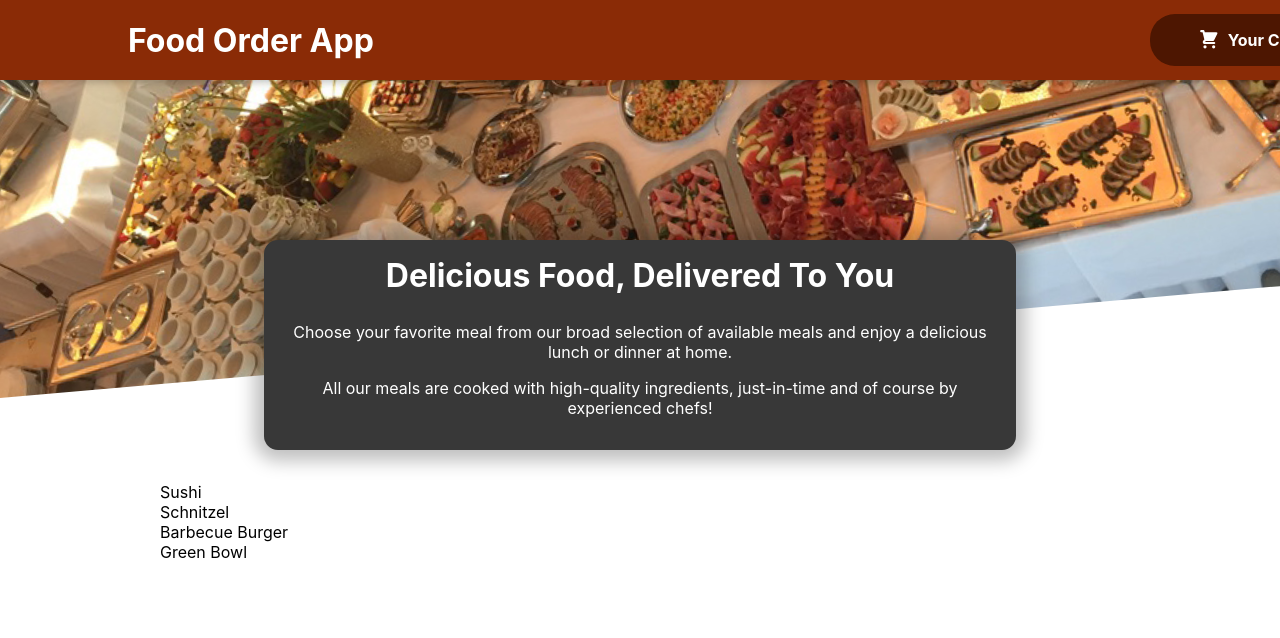
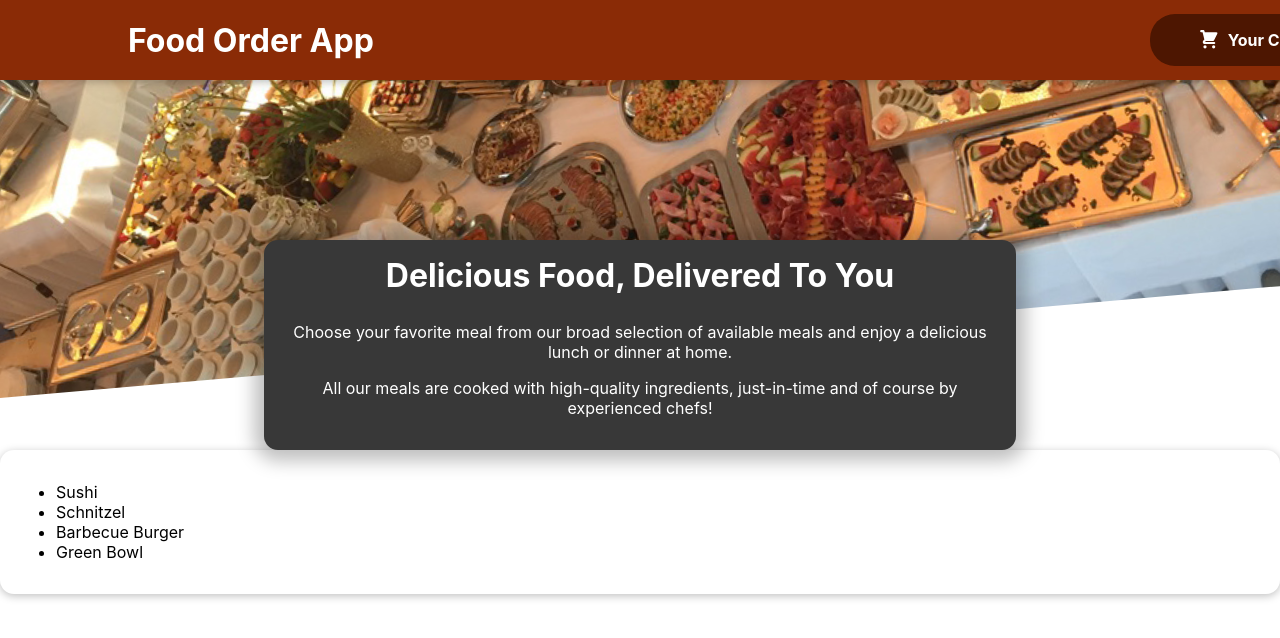
Before and after one commit to noa224011/food-order-app, a React (Create React App) app in the folder client/: page / in a window 1280 px wide. Shown: the top 638 px of the page. Built offline with nearby package versions, Linux system fonts and the light colour scheme.

Commit message:
wrap AvailableMeals with Card

```diff
--- a/client/src/components/Meals/AvailableMeals/AvailableMeals.js
+++ b/client/src/components/Meals/AvailableMeals/AvailableMeals.js
@@ -1,4 +1,5 @@
 import classes from "./AvailableMeals.module.css";
+import Card from "../../UI/Card/Card";
 
 const DUMMY_MEALS = [
   {
@@ -30,9 +31,9 @@ const DUMMY_MEALS = [
 function AvailableMeals() {
   const mealsList = DUMMY_MEALS.map((meal) => <li>{meal.name}</li>);
   return (
-    <section className={classes.meals}>
+    <Card className={classes.meals}>
       <ul>{mealsList}</ul>
-    </section>
+    </Card>
   );
 }
 
```
